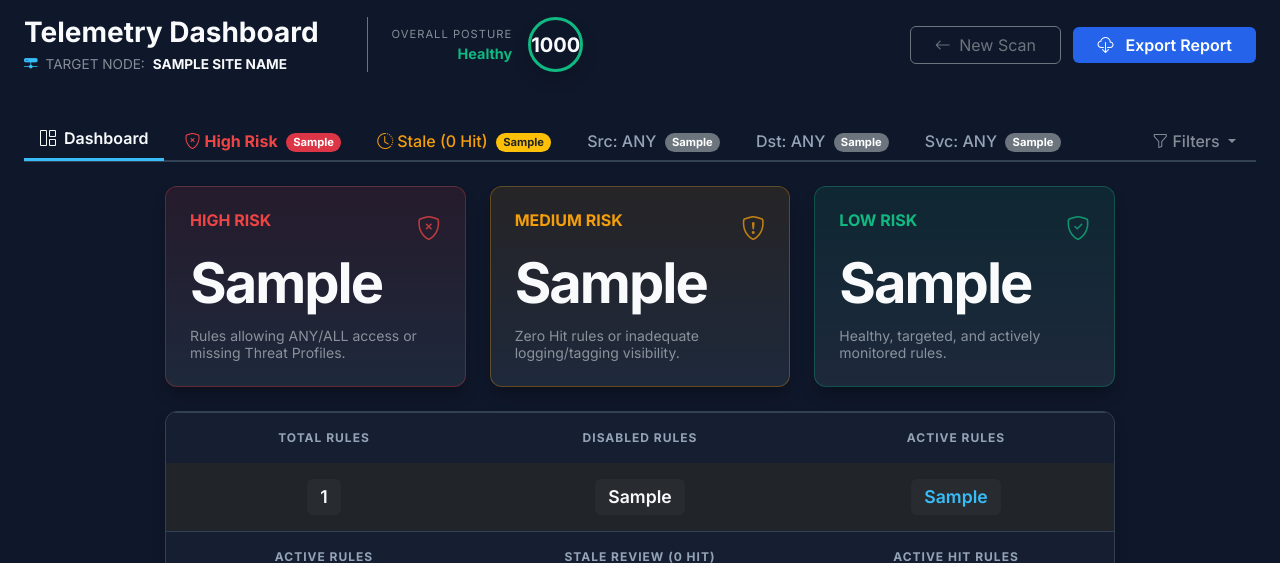
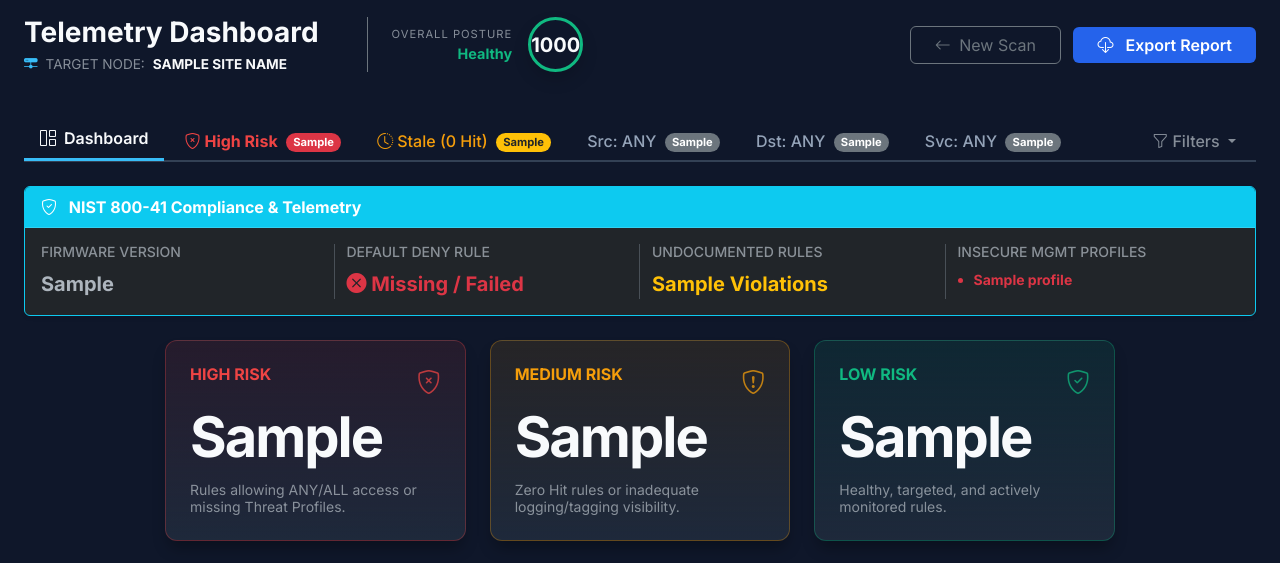
Before and after one commit to Majordean0303/firewall-rule-review, a Flask app: template templates/summary.html in a window 1280 px wide. Shown: the top 563 px of the page. Run offline with Flask 3, Linux system fonts and the light colour scheme; the template is opened without the code that fills it: most values are stand-ins (such as "Sample title", 1, 10 or a date in 2020); some libraries are stand-ins or nearby versions.

Commit message:
added nist table

```diff
--- a/app.py
+++ b/app.py
@@ -28,7 +28,7 @@ def system_restart():
 # -------------------------------------------------------------------
 # ENGINE 1: PALO ALTO PROCESSOR
 # -------------------------------------------------------------------
-def process_palo_alto_rules(df, output_path, site_name):
+def process_palo_alto_rules(df, output_path, site_name, nist_metrics=None):
     disabled_df = df[df['Name'].astype(str).str.contains('Disabled', case=False, na=False)]
     active_df = df[~df['Name'].astype(str).str.contains('Disabled', case=False, na=False)]
 
@@ -40,21 +40,24 @@ def process_palo_alto_rules(df, output_path, site_name):
 
     active_hit_df = active_df.drop(zero_hit_df.index)
 
-    # NEW: Risky Ports Logic (Hunts for 22, 23, 3389, 445, ftp, ssh, rdp, etc.)
     risky_pattern = r'(?i)(?:^|[-_\s])(22|23|3389|445|135|139|20|21|telnet|rdp|ssh|smb|ftp)(?:[-_\s]|$)'
     risky_ports_df = active_hit_df[
         active_hit_df['Service'].astype(str).str.contains(risky_pattern, regex=True, na=False) &
         (active_hit_df['Action'].astype(str).str.strip().str.lower() == 'allow')
     ]
 
+    # NEW: Filter for Undocumented Rules (NIST Check)
+    if 'NIST Documented' in active_hit_df.columns:
+        undocumented_df = active_hit_df[active_hit_df['NIST Documented'].astype(str).str.strip().str.lower() == 'no']
+    else:
+        undocumented_df = pd.DataFrame()
+
     source_any_df = active_hit_df[active_hit_df['Source Address'].astype(str).str.strip().str.lower() == 'any']
-
     dest_any_df = active_hit_df[
         (active_hit_df['Destination Address'].astype(str).str.strip().str.lower() == 'any') &
         (active_hit_df['Application'].astype(str).str.strip().str.lower() == 'any') &
         (active_hit_df['URL Category'].astype(str).str.strip().str.lower() == 'any')
     ]
-
     service_any_df = active_hit_df[
         (active_hit_df['Service'].astype(str).str.strip().str.lower().isin(['any', 'application-default'])) &
         (active_hit_df['Application'].astype(str).str.strip().str.lower() == 'any') &
@@ -69,15 +72,12 @@ def process_palo_alto_rules(df, output_path, site_name):
     is_dst_any = (active_df['Destination Address'].astype(str).str.strip().str.lower() == 'any') & (active_df['Application'].astype(str).str.strip().str.lower() == 'any') & (active_df['URL Category'].astype(str).str.strip().str.lower() == 'any')
     is_srv_any = (active_df['Service'].astype(str).str.strip().str.lower().isin(['any', 'application-default'])) & (active_df['Application'].astype(str).str.strip().str.lower() == 'any') & (active_df['URL Category'].astype(str).str.strip().str.lower() == 'any')
     is_prof_none = active_df['Profile'].astype(str).str.strip().str.lower() == 'none'
-
-    # NEW: Flag risky ports as High Risk in the master calculations
     is_risky_port = active_df['Service'].astype(str).str.contains(risky_pattern, regex=True, na=False) & (active_df['Action'].astype(str).str.strip().str.lower() == 'allow')
 
     is_zero_hit = (active_df[hit_col].astype(str).str.strip().str.lower() == 'unused') | (active_df[hit_col] == 0) | (active_df[hit_col] == '0')
     is_log_none = ~active_df['Options'].astype(str).str.contains('Log Forwarding Profile setting', case=False, na=False)
     is_tag_none = active_df['Tags'].astype(str).str.strip().str.lower() == 'none'
 
-    # Included is_risky_port in the high_mask
     high_mask = is_src_any | is_dst_any | is_srv_any | is_prof_none | is_risky_port
     med_mask = (~high_mask) & (is_zero_hit | is_log_none | is_tag_none)
     low_mask = (~high_mask) & (~med_mask)
@@ -88,14 +88,15 @@ def process_palo_alto_rules(df, output_path, site_name):
         'source_any': len(source_any_df), 'destination_any': len(dest_any_df),
         'service_any': len(service_any_df), 'profile_issue': len(profile_none_df),
         'logs_none': len(logs_none_df), 'tags_none': len(tags_none_df),
-        'risky_ports': len(risky_ports_df),  # NEW Metric Added
+        'risky_ports': len(risky_ports_df),
+        'undocumented_rules': len(undocumented_df), # NEW Metric
         'high_risk': int(high_mask.sum()), 'medium_risk': int(med_mask.sum()), 'low_risk': int(low_mask.sum())
     }
 
-    # Pass the new risky_ports_df to the Excel generator
     generate_excel_report(output_path, site_name, metrics, df, disabled_df, active_df, zero_hit_df, active_hit_df, source_any_df, dest_any_df, service_any_df, profile_none_df, logs_none_df, tags_none_df, risky_ports_df)
 
-    web_cols = ['Name', 'Source Zone', 'Source Address', 'Destination Zone', 'Destination Address', 'Application', 'Service', 'Action']
+    # NEW: Ensure 'NIST Documented' is included in the web tables if available
+    web_cols = ['Name', 'Source Zone', 'Source Address', 'Destination Zone', 'Destination Address', 'Application', 'Service', 'Action', 'NIST Documented']
     web_cols = [col for col in web_cols if col in df.columns]
 
     web_data = {
@@ -113,10 +114,11 @@ def process_palo_alto_rules(df, output_path, site_name):
         'profile_issue': profile_none_df[web_cols].to_dict('records'),
         'logs_none': logs_none_df[web_cols].to_dict('records'),
         'tags_none': tags_none_df[web_cols].to_dict('records'),
-        'risky_ports': risky_ports_df[web_cols].to_dict('records') # NEW Tab Data
+        'risky_ports': risky_ports_df[web_cols].to_dict('records'),
+        'undocumented': undocumented_df[web_cols].to_dict('records') if not undocumented_df.empty else [], # NEW Tab Data
+        'nist': nist_metrics or {} # NEW: Passes the raw NIST dictionary to HTML
     }
     return metrics, web_data
-
 # -------------------------------------------------------------------
 # ENGINE 2: FORTINET PROCESSOR
 # -------------------------------------------------------------------
@@ -301,16 +303,17 @@ def index():
                 # ---------------------------------------------------------
                 # NEW DATA INGESTION ENGINE
                 # ---------------------------------------------------------
+                nist_metrics = None # Initialize empty for CSVs
+
                 if upload_path.endswith('.txt'):
-                    # 1. If it's a PuTTY dump, run our new Python Stack Parser
                     from cli_parser import PaloAltoCLIParser
                     with open(upload_path, 'r', encoding='utf-8', errors='ignore') as f:
                         raw_text = f.read()
 
                     cli_engine = PaloAltoCLIParser(raw_text)
-                    df = cli_engine.parse()
+                    # BUGFIX: Catch both the Dataframe AND the new NIST dictionary
+                    df, nist_metrics = cli_engine.parse()
                 else:
-                    # 2. If it's a spreadsheet, use the classic Pandas engine
                     df = pd.read_csv(upload_path) if upload_path.endswith('.csv') else pd.read_excel(upload_path)
 
                 df = df.fillna('')
@@ -332,7 +335,7 @@ def index():
                         flash(f"Palo Alto Export Error - You are missing the following required columns: {', '.join(missing)}")
                         return redirect(request.url)
 
-                    metrics, web_data = process_palo_alto_rules(df, output_path, site_name)
+                    metrics, web_data = process_palo_alto_rules(df, output_path, site_name, nist_metrics=nist_metrics)
 
                 elif is_forti:
                     required_ft = ['Status', 'From', 'Source', 'To', 'Destination', 'Service', 'Action', 'Security Profiles', 'Log', 'Hit Count']
--- a/templates/summary.html
+++ b/templates/summary.html
@@ -199,7 +199,52 @@
                 </ul>
             </li>
         </ul>
+        {% if web_data.nist %}
+            <div class="card mb-4 shadow-sm border-info">
+                <div class="card-header bg-info text-white fw-bold">
+                    <i class="bi bi-shield-check me-2"></i> NIST 800-41 Compliance & Telemetry
+                </div>
+                <div class="card-body">
+                    <div class="row">
+                        <div class="col-md-3 border-end">
+                            <h6 class="text-muted small text-uppercase">Firmware Version</h6>
+                            <span class="fs-5 fw-bold text-body">{{ web_data.nist.sw_version }}</span>
+                        </div>
 
+                        <div class="col-md-3 border-end">
+                            <h6 class="text-muted small text-uppercase">Default Deny Rule</h6>
+                            {% if web_data.nist.default_deny_enforced %}
+                                <span class="fs-5 fw-bold text-success"><i class="bi bi-check-circle-fill"></i> Enforced</span>
+                            {% else %}
+                                <span class="fs-5 fw-bold text-danger"><i class="bi bi-x-circle-fill"></i> Missing / Failed</span>
+                            {% endif %}
+                        </div>
+
+                        <div class="col-md-3 border-end">
+                            <h6 class="text-muted small text-uppercase">Undocumented Rules</h6>
+                            {% if metrics.undocumented_rules == 0 %}
+                                <span class="fs-5 fw-bold text-success">0 Violations</span>
+                            {% else %}
+                                <span class="fs-5 fw-bold text-warning">{{ metrics.undocumented_rules }} Violations</span>
+                            {% endif %}
+                        </div>
+
+                        <div class="col-md-3">
+                            <h6 class="text-muted small text-uppercase">Insecure Mgmt Profiles</h6>
+                            {% if web_data.nist.insecure_mgt_profiles|length > 0 %}
+                                <ul class="text-danger mb-0 ps-3 small fw-bold">
+                                {% for profile in web_data.nist.insecure_mgt_profiles %}
+                                    <li>{{ profile }}</li>
+                                {% endfor %}
+                                </ul>
+                            {% else %}
+                                <span class="fs-5 fw-bold text-success"><i class="bi bi-check-circle-fill"></i> Secured</span>
+                            {% endif %}
+                        </div>
+                    </div>
+                </div>
+            </div>
+            {% endif %}
         <div class="tab-content" id="reviewTabsContent">
 
             <div class="tab-pane fade show active" id="dashboard" role="tabpanel">
```
Also changed, not shown: cli_parser.py (+74 -59 lines).
